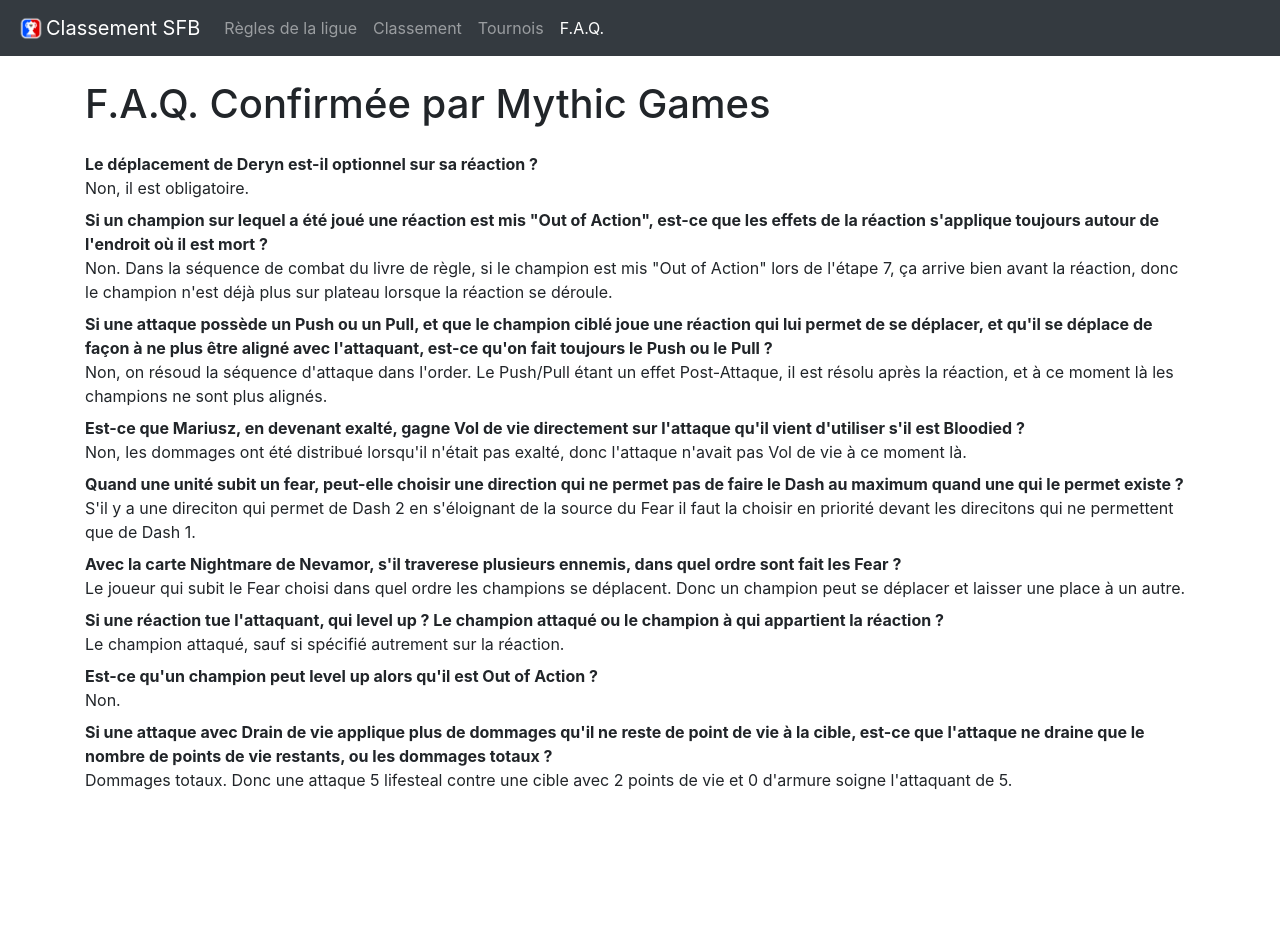
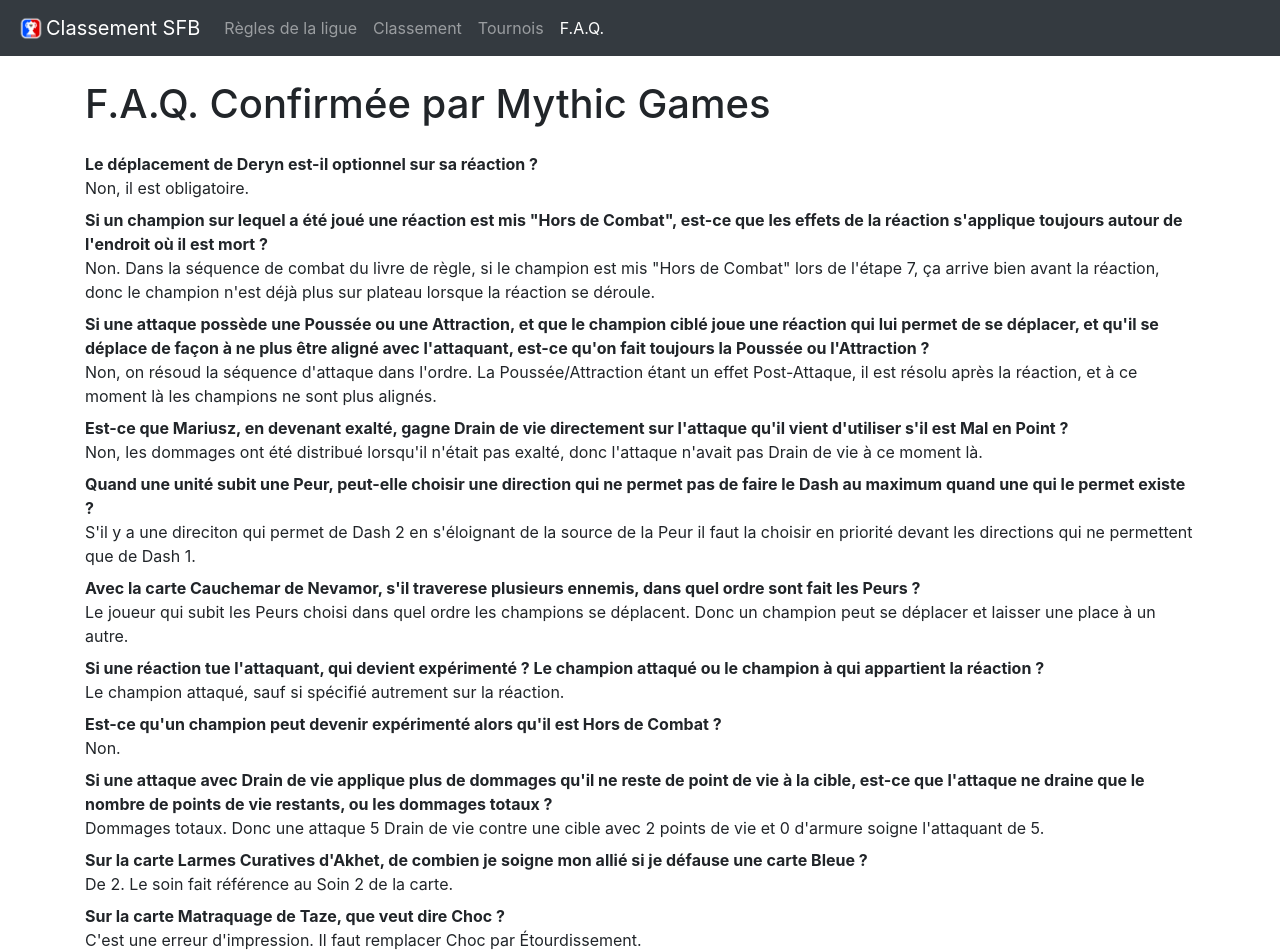
Before and after one commit to malexandre/sfb-ranking, a React (Create React App) app: page /faq in a window 1280 px wide. Shown: the top 952 px of the page. Before the commit the page ends 808 px from the top, so only its background shows below. Built offline with nearby package versions, Linux system fonts and the light colour scheme.

Commit message:
Update the FAQ with new questions and more French keywords

```diff
--- a/src/rulebook/Faq.js
+++ b/src/rulebook/Faq.js
@@ -10,59 +10,59 @@
         <dd>Non, il est obligatoire.</dd>
 
         <dt>
-          Si un champion sur lequel a été joué une réaction est mis &quot;Out of Action&quot;, est-ce que les effets de
+          Si un champion sur lequel a été joué une réaction est mis &quot;Hors de Combat&quot;, est-ce que les effets de
           la réaction s&apos;applique toujours autour de l&apos;endroit où il est mort ?
         </dt>
         <dd>
-          Non. Dans la séquence de combat du livre de règle, si le champion est mis &quot;Out of Action&quot; lors de
+          Non. Dans la séquence de combat du livre de règle, si le champion est mis &quot;Hors de Combat&quot; lors de
           l&apos;étape 7, ça arrive bien avant la réaction, donc le champion n&apos;est déjà plus sur plateau lorsque la
           réaction se déroule.
         </dd>
 
         <dt>
-          Si une attaque possède un Push ou un Pull, et que le champion ciblé joue une réaction qui lui permet de se
+          Si une attaque possède une Poussée ou une Attraction, et que le champion ciblé joue une réaction qui lui permet de se
           déplacer, et qu&apos;il se déplace de façon à ne plus être aligné avec l&apos;attaquant, est-ce qu&apos;on
-          fait toujours le Push ou le Pull ?
+          fait toujours la Poussée ou l&apos;Attraction ?
         </dt>
         <dd>
-          Non, on résoud la séquence d&apos;attaque dans l&apos;order. Le Push/Pull étant un effet Post-Attaque, il est
+          Non, on résoud la séquence d&apos;attaque dans l&apos;ordre. La Poussée/Attraction étant un effet Post-Attaque, il est
           résolu après la réaction, et à ce moment là les champions ne sont plus alignés.
         </dd>
 
         <dt>
-          Est-ce que Mariusz, en devenant exalté, gagne Vol de vie directement sur l&apos;attaque qu&apos;il vient
-          d&apos;utiliser s&apos;il est Bloodied ?
+          Est-ce que Mariusz, en devenant exalté, gagne Drain de vie directement sur l&apos;attaque qu&apos;il vient
+          d&apos;utiliser s&apos;il est Mal en Point ?
         </dt>
         <dd>
           Non, les dommages ont été distribué lorsqu&apos;il n&apos;était pas exalté, donc l&apos;attaque n&apos;avait
-          pas Vol de vie à ce moment là.
+          pas Drain de vie à ce moment là.
         </dd>
 
         <dt>
-          Quand une unité subit un fear, peut-elle choisir une direction qui ne permet pas de faire le Dash au maximum
+          Quand une unité subit une Peur, peut-elle choisir une direction qui ne permet pas de faire le Dash au maximum
           quand une qui le permet existe ?
         </dt>
         <dd>
-          S&apos;il y a une direciton qui permet de Dash 2 en s&apos;éloignant de la source du Fear il faut la choisir
-          en priorité devant les direcitons qui ne permettent que de Dash 1.
+          S&apos;il y a une direciton qui permet de Dash 2 en s&apos;éloignant de la source de la Peur il faut la choisir
+          en priorité devant les directions qui ne permettent que de Dash 1.
         </dd>
 
         <dt>
-          Avec la carte Nightmare de Nevamor, s&apos;il traverese plusieurs ennemis, dans quel ordre sont fait les Fear
+          Avec la carte Cauchemar de Nevamor, s&apos;il traverese plusieurs ennemis, dans quel ordre sont fait les Peurs
           ?
         </dt>
         <dd>
-          Le joueur qui subit le Fear choisi dans quel ordre les champions se déplacent. Donc un champion peut se
+          Le joueur qui subit les Peurs choisi dans quel ordre les champions se déplacent. Donc un champion peut se
           déplacer et laisser une place à un autre.
         </dd>
 
         <dt>
-          Si une réaction tue l&apos;attaquant, qui level up ? Le champion attaqué ou le champion à qui appartient la
+          Si une réaction tue l&apos;attaquant, qui devient expérimenté ? Le champion attaqué ou le champion à qui appartient la
           réaction ?
         </dt>
         <dd>Le champion attaqué, sauf si spécifié autrement sur la réaction.</dd>
 
-        <dt>Est-ce qu&apos;un champion peut level up alors qu&apos;il est Out of Action ?</dt>
+        <dt>Est-ce qu&apos;un champion peut devenir expérimenté alors qu&apos;il est Hors de Combat ?</dt>
         <dd>Non.</dd>
 
         <dt>
@@ -70,8 +70,22 @@
           est-ce que l&apos;attaque ne draine que le nombre de points de vie restants, ou les dommages totaux ?
         </dt>
         <dd>
-          Dommages totaux. Donc une attaque 5 lifesteal contre une cible avec 2 points de vie et 0 d&apos;armure soigne
+          Dommages totaux. Donc une attaque 5 Drain de vie contre une cible avec 2 points de vie et 0 d&apos;armure soigne
           l&apos;attaquant de 5.
+        </dd>
+
+        <dt>
+          Sur la carte Larmes Curatives d&apos;Akhet, de combien je soigne mon allié si je défause une carte Bleue ?
+        </dt>
+        <dd>
+          De 2. Le soin fait référence au Soin 2 de la carte.
+        </dd>
+
+        <dt>
+          Sur la carte Matraquage de Taze, que veut dire Choc ?
+        </dt>
+        <dd>
+          C&apos;est une erreur d'impression. Il faut remplacer Choc par Étourdissement.
         </dd>
       </dl>
     </div>
```
